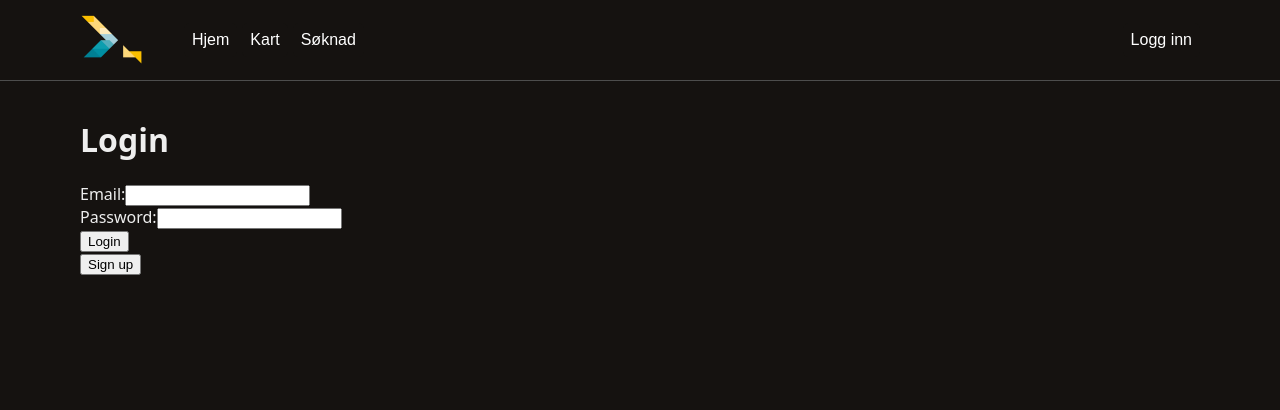
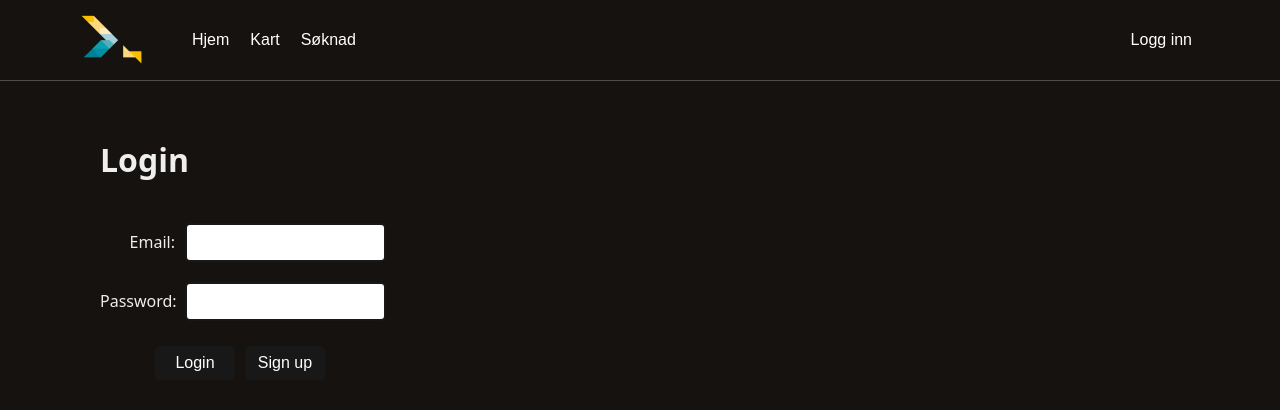
Before and after one commit to X104n/master-study-space, a Next.js app: page /login in a window 1280 px wide. Shown: the top 410 px of the page. Built offline with nearby package versions, Linux system fonts and the light colour scheme; no server answers.

Commit message:
Created a simple design for the login page

```diff
--- a/src/app/login/page.js
+++ b/src/app/login/page.js
@@ -3,6 +3,7 @@ import {useState} from 'react';
 import { useRouter } from 'next/navigation';
 import { signInWithEmailAndPassword } from "firebase/auth";
 import { auth } from '../config/firebaseConfig';
+import "./temp.css";
 
 export default function LoginPage() {
     const [email, setEmail] = useState('');
@@ -24,34 +25,36 @@ export default function LoginPage() {
     };
 
     return (
-        <div>
+        <div className="form-container">
             <h1>Login</h1>
-            <div>
-                <form onSubmit={handleSubmit}>
-                    <div>
-                        <label htmlFor="email">Email:</label>
+            <form onSubmit={handleSubmit} style={{ maxWidth: '500px', paddingTop: "20px"}}>
+                <div className="form-row">
+                    <label htmlFor="email" className="form-label">Email:</label>
                     <input
                         type="email"
                         id="email"
+                        className="form-input"
                         value={email}
                         onChange={(e) => setEmail(e.target.value)}
                         required
                     />
                 </div>
-                    <div>
-                        <label htmlFor="password">Password:</label>
+                <div className="form-row">
+                    <label htmlFor="password" className="form-label">Password:</label>
                     <input
                         type="password"
                         id="password"
+                        className="form-input"
                         value={password}
                         onChange={(e) => setPassword(e.target.value)}
                         required
                     />
                 </div>
-                    <button type="submit">Login</button>
+                <div className="form-buttons">
+                    <button type="submit" className="login-button">Login</button>
+                    <button onClick={() => router.push('/signup')} className="login-button">Sign up</button>
+                </div>
             </form>
-            </div>
-            <button onClick={() => router.push('/signup')}>Sign up</button>
         </div>
     );
 }
--- /dev/null
+++ b/src/app/login/temp.css
@@ -0,0 +1,55 @@
+.login-label {
+    width: 100px
+}
+
+
+.login-button {
+    background-color: #181818;
+    width: 80px;
+    color: white;
+    border: none;
+    padding: .5rem;
+    text-align: center;
+    text-decoration: none;
+    display: inline-block;
+    font-size: 16px;
+    border-radius: 5px;
+    cursor: pointer;
+    transition: background-color 0.2s;
+    margin: 5px;
+}
+
+.login-button:hover {
+    background-color: #212121;
+}
+
+
+.form-container {
+    padding: 20px; /* Add padding for some spacing from the browser's edge */
+    min-height: 100vh; /* Keeps the form vertically centered on the page */
+}
+
+.form-row {
+    display: flex;
+    margin-bottom: 20px;
+    align-items: center;
+}
+
+.form-label {
+    width: 15%; /* Adjust the width as needed */
+    text-align: right;
+    justify-content: center;
+    padding-right: 10px; /* Space between label and input */
+}
+
+.form-input {
+    padding: 10px;
+    border-radius: 5px;
+    border: 2px solid #181818;
+}
+
+.form-buttons{
+    justify-content: center;
+    align-items: center;
+    padding-left: 50px;
+}
```
Lines whose indentation alone changed are shown as unchanged.
